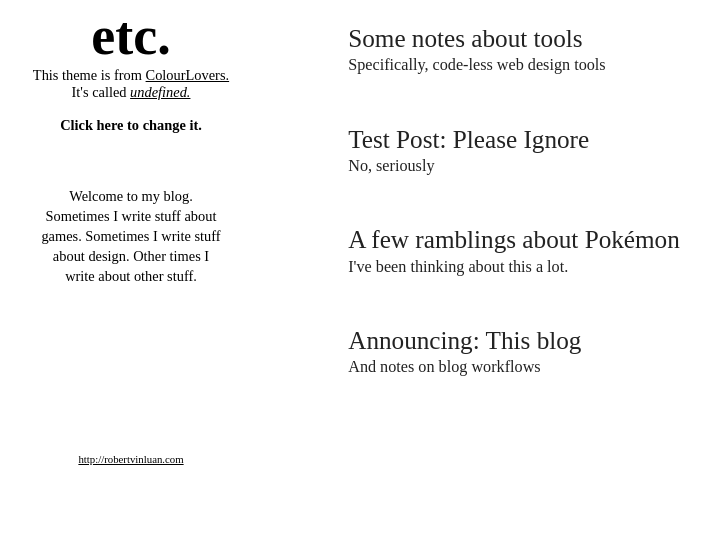
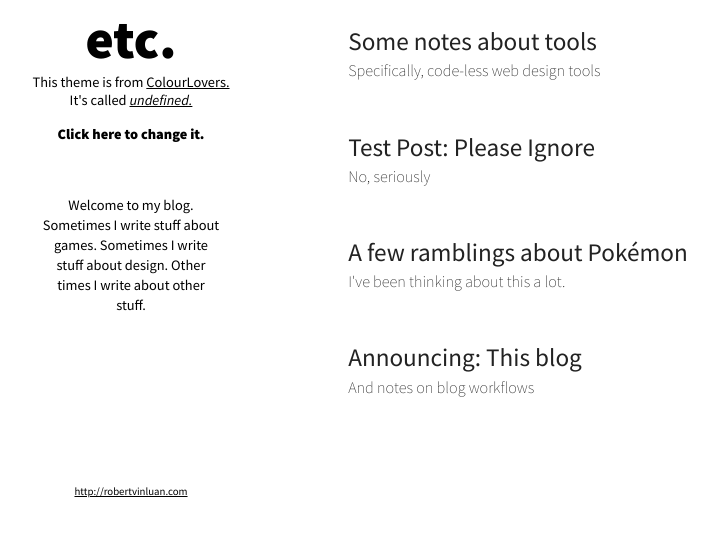
Before and after one commit to rvinluan/rvinluan.github.io, a Jekyll site: the page built from index.html, in a window 1280 px wide and 922 px high. Shown: the top 537 px of the window, without its empty margins (61-778 px from the left). Built offline with Jekyll 4.4.1, drawn with Linux system fonts in a browser that asks for light colours; nearby versions of some CDN libraries.

Commit message:
added proper google web fonts

```diff
--- a/_layouts/post.html
+++ b/_layouts/post.html
@@ -15,8 +15,8 @@
 
     <link rel="stylesheet" href="{{site.url}}/css/single.css">
     <link rel="stylesheet" href="{{site.url}}/css/main.css">
-	<link href='http://fonts.googleapis.com/css?family=PT+Sans:400,700,400italic|PT+Serif:400,400italic' rel='stylesheet' type='text/css'>
 	<script src="http://code.jquery.com/jquery-1.7.2.min.js" type="text/javascript"></script>
+	<link href='http://fonts.googleapis.com/css?family=Source+Sans+Pro:200,400,900,300italic,400italic' rel='stylesheet' type='text/css'>
 	<script src="{{site.url}}/js/main.js"></script>
 </head>
 <body>
--- a/index.html
+++ b/index.html
@@ -11,6 +11,7 @@
     <link rel="stylesheet" href="{{ site.url }}/css/main.css">
     <link rel="stylesheet" href="{{ site.url }}/css/mqs.css">
     <script src="http://code.jquery.com/jquery-1.7.2.min.js" type="text/javascript"></script>
+    <link href='http://fonts.googleapis.com/css?family=Source+Sans+Pro:200,400,900,300italic,400italic' rel='stylesheet' type='text/css'>
     <script src="{{ site.url }}/js/main.js"></script>
 </head>
 <body>
```
